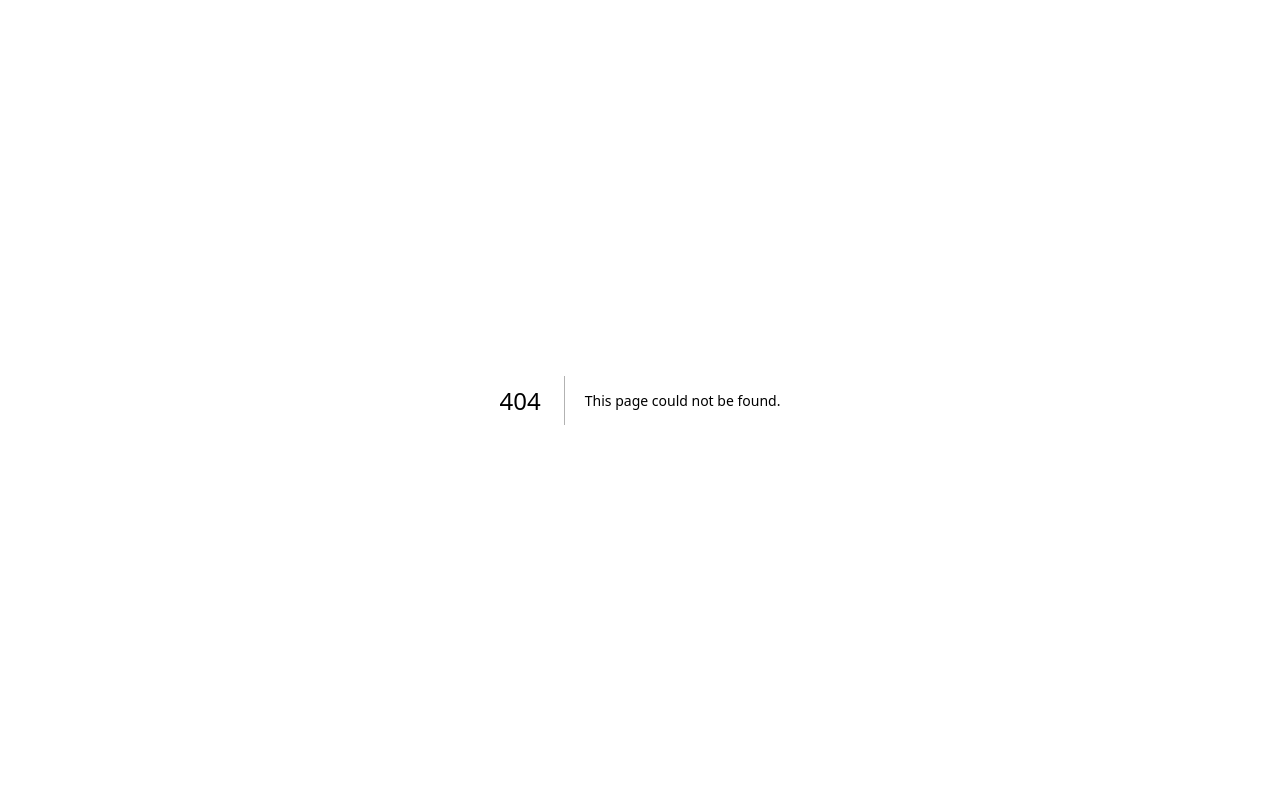
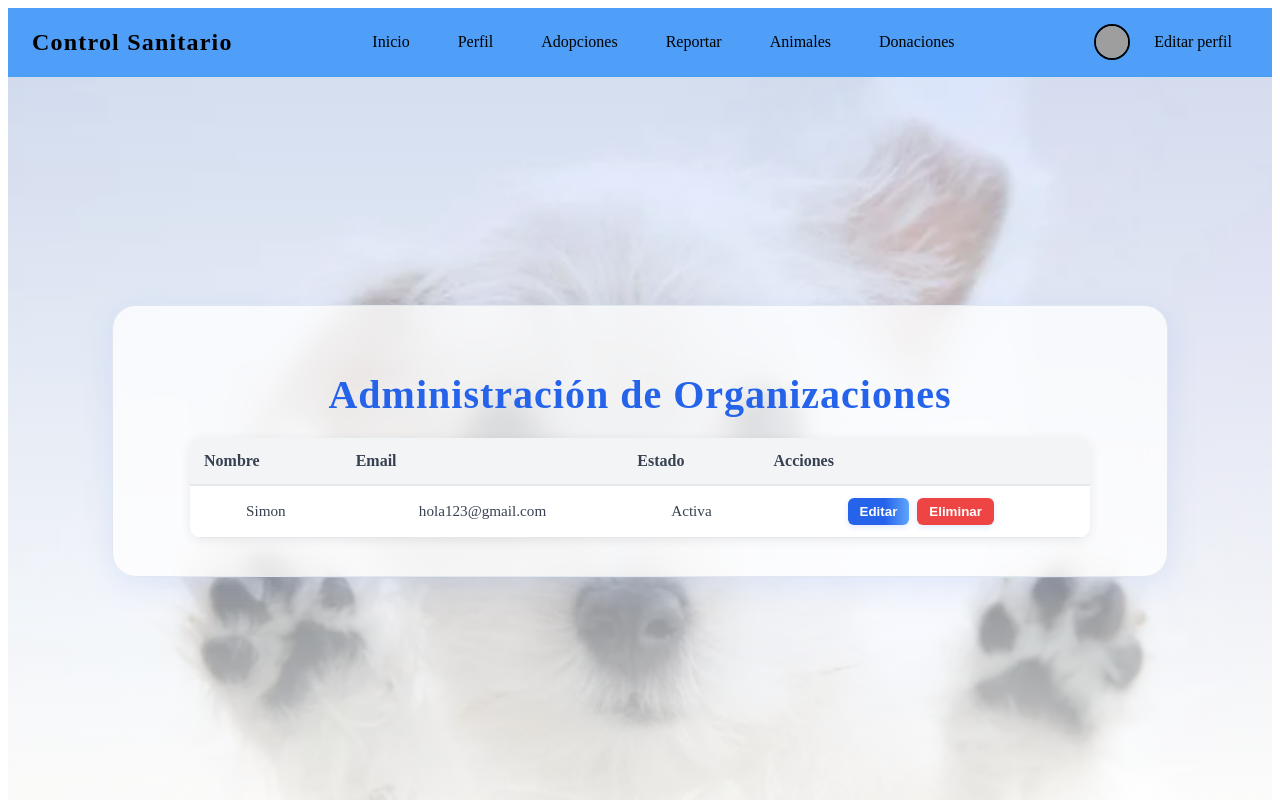
Before and after one commit to imeduuu/integraII, a Next.js app in the folder control-sanitario-next/: page /admin-orgs in a window 1280 px wide. Before the commit this address had no page. Shown: the top 800 px of the page. Built offline with nearby package versions, Linux system fonts and the light colour scheme; grey boxes are pictures that could not be loaded.

Commit message:
Add files via upload

```diff
--- /dev/null
+++ b/control-sanitario-next/src/pages/admin-orgs.tsx
@@ -0,0 +1,127 @@
+import React from "react";
+import Navbar from "../components/Navbar";
+import Footer from "../components/Footer";
+
+const backgroundUrl = "/perrito.png";
+
+const AdminOrgs = () => {
+  return (
+    <>
+      <Navbar />
+      <div
+        style={{
+          minHeight: "75vh",
+          width: "100%",
+          backgroundImage: `linear-gradient(rgba(37,99,235,0.15),rgba(255,255,255,0.8)), url(${backgroundUrl})`,
+          backgroundSize: "cover",
+          backgroundPosition: "center",
+          display: "flex",
+          alignItems: "center",
+          justifyContent: "center",
+          padding: "5vw 0",
+        }}
+      >
+        <div
+          style={{
+            background: "rgba(255,255,255,0.75)",
+            borderRadius: 24,
+            boxShadow: "0 8px 32px rgba(37,99,235,0.10)",
+            padding: "3vw 6vw",
+            maxWidth: 900,
+            width: "95vw",
+            border: "1px solid #e0e7ef",
+            animation: "fadeIn 0.7s",
+            backdropFilter: "blur(10px)",
+          }}
+        >
+          <h1
+            style={{
+              fontWeight: 800,
+              fontSize: "clamp(1.8rem, 4vw, 2.5rem)",
+              color: "#2563eb",
+              marginBottom: 20,
+              textAlign: "center",
+              letterSpacing: "1px",
+            }}
+          >
+            Administración de Organizaciones
+          </h1>
+
+          {/* Tabla */}
+          <table
+            style={{
+              width: "100%",
+              borderCollapse: "collapse",
+              backgroundColor: "white",
+              borderRadius: "12px",
+              overflow: "hidden",
+              boxShadow: "0 2px 12px rgba(0,0,0,0.08)",
+            }}
+          >
+            <thead>
+              <tr style={{ backgroundColor: "#f3f4f6" }}>
+                <th style={thStyle}>Nombre</th>
+                <th style={thStyle}>Email</th>
+                <th style={thStyle}>Estado</th>
+                <th style={thStyle}>Acciones</th>
+              </tr>
+            </thead>
+            <tbody>
+              <tr style={{ textAlign: "center" }}>
+                <td style={tdStyle}>Simon</td>
+                <td style={tdStyle}>hola123@gmail.com</td>
+                <td style={tdStyle}>Activa</td>
+                <td style={tdStyle}>
+                  <button style={buttonStyle}>Editar</button>
+                  <button style={{ ...buttonStyle, background: "#ef4444" }}>
+                    Eliminar
+                  </button>
+                </td>
+              </tr>
+            </tbody>
+          </table>
+        </div>
+      </div>
+      <Footer />
+
+      <style>
+        {`
+          @keyframes fadeIn {
+            from { opacity: 0; transform: translateY(30px);}
+            to { opacity: 1; transform: translateY(0);}
+          }
+        `}
+      </style>
+    </>
+  );
+};
+
+const thStyle: React.CSSProperties = {
+  padding: "14px",
+  textAlign: "left",
+  fontWeight: 600,
+  color: "#374151",
+  borderBottom: "2px solid #e5e7eb",
+};
+
+const tdStyle: React.CSSProperties = {
+  padding: "12px 14px",
+  borderBottom: "1px solid #e5e7eb",
+  fontSize: "0.95rem",
+  color: "#374151",
+};
+
+const buttonStyle: React.CSSProperties = {
+  padding: "6px 12px",
+  marginRight: "8px",
+  border: "none",
+  borderRadius: "6px",
+  background: "linear-gradient(90deg,#2563eb 60%,#60a5fa 100%)",
+  color: "#fff",
+  fontWeight: 600,
+  cursor: "pointer",
+  boxShadow: "0 2px 6px rgba(37,99,235,0.15)",
+  transition: "transform 0.2s",
+};
+
+export default AdminOrgs;
```
